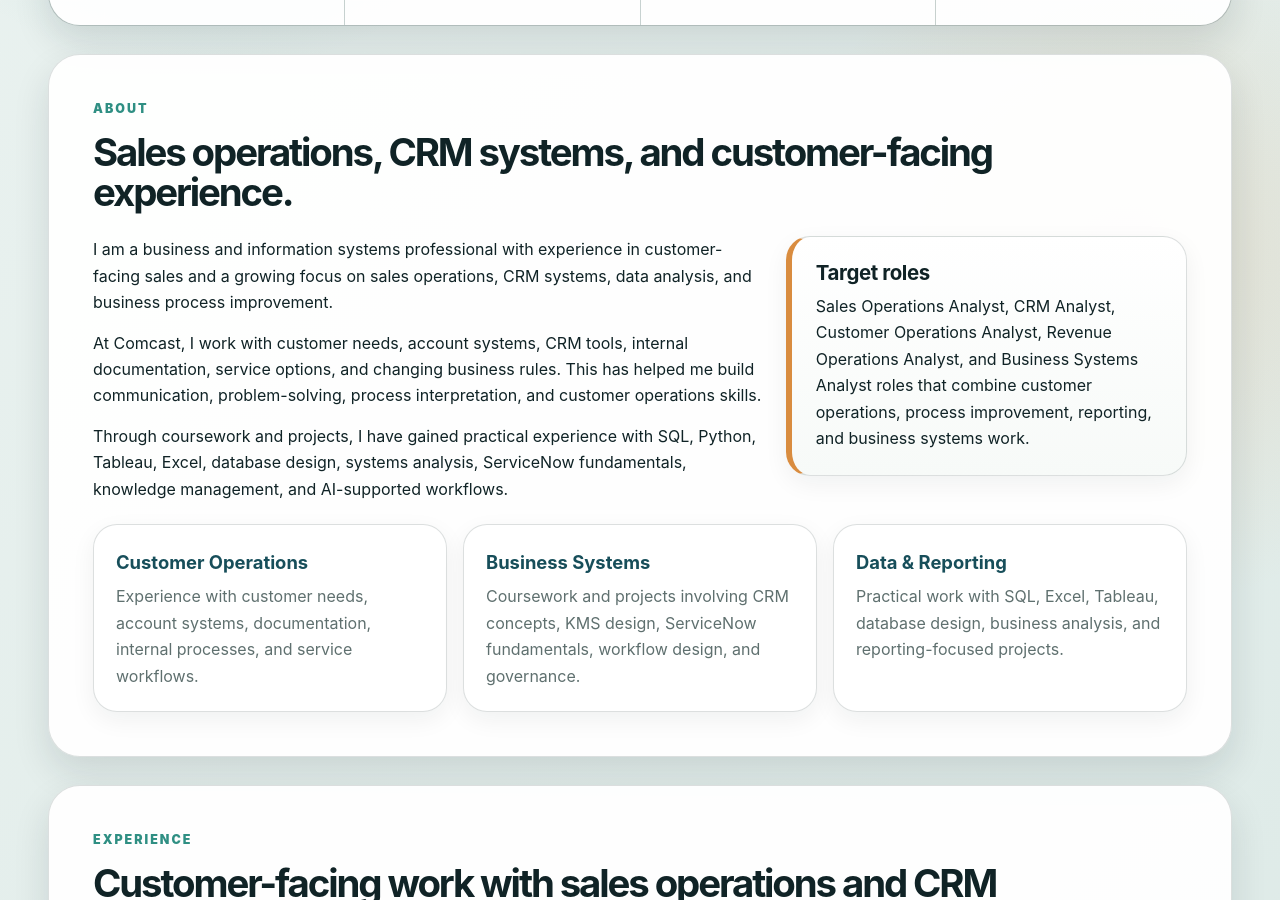
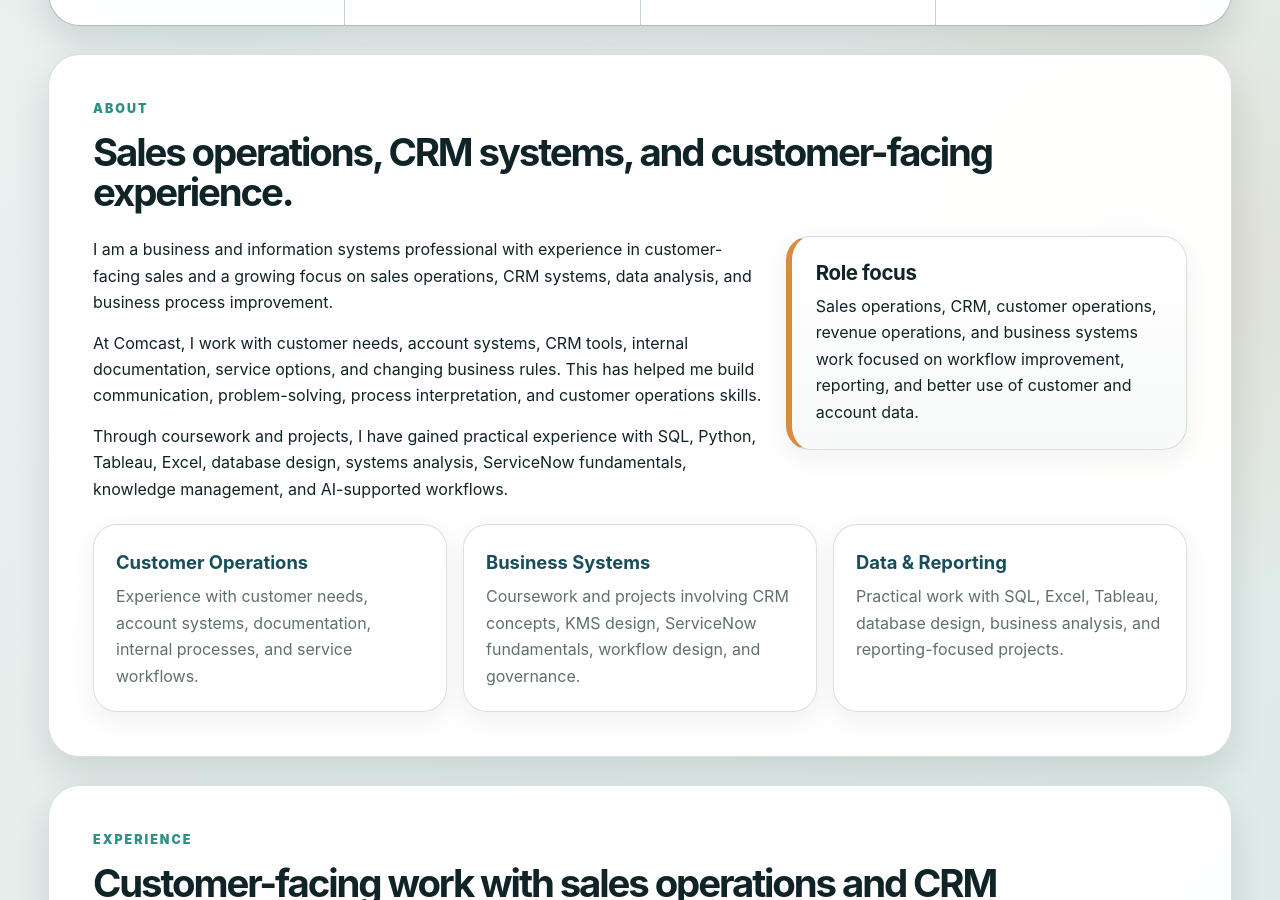
Before and after one commit to jon314159/JonathanCapalbo.me, a Jekyll site: the page index.html, which Jekyll copies as it is, in a window 1280 px wide and 900 px high, scrolled down 1021 px. Built offline with Jekyll 4.4.1, drawn with Linux system fonts in a browser that asks for light colours.

Commit message:
Tighten role focus copy

```diff
--- a/index.html
+++ b/index.html
@@ -62,8 +62,8 @@
             <p>Through coursework and projects, I have gained practical experience with SQL, Python, Tableau, Excel, database design, systems analysis, ServiceNow fundamentals, knowledge management, and AI-supported workflows.</p>
           </div>
           <div class="callout-card">
-            <h3>Target roles</h3>
-            <p>Sales Operations Analyst, CRM Analyst, Customer Operations Analyst, Revenue Operations Analyst, and Business Systems Analyst roles that combine customer operations, process improvement, reporting, and business systems work.</p>
+            <h3>Role focus</h3>
+            <p>Sales operations, CRM, customer operations, revenue operations, and business systems work focused on workflow improvement, reporting, and better use of customer and account data.</p>
           </div>
         </div>
         <div class="proof-grid">
```
